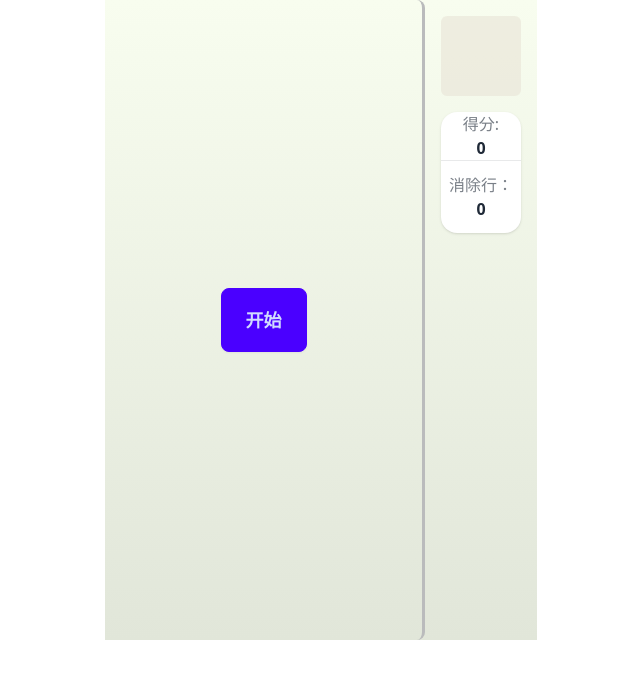
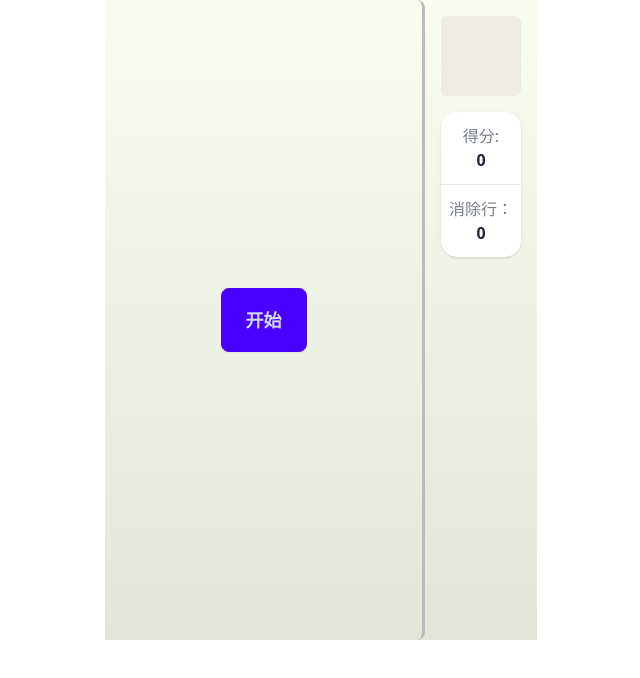
Before and after one commit to jinhuid/tetris, a Vue app: page / in a window 1280 px wide. Shown: the top 678 px of the page, without its empty margins (319-959 px from the left). Built offline with nearby package versions, Linux system fonts and the light colour scheme.

Commit message:
fix：correct class name

```diff
--- a/src/view/App.vue
+++ b/src/view/App.vue
@@ -32,7 +32,7 @@
         class="size-20 bg-[#e8e2d58c] rounded-md my-4"
         ref="nextBrickRef"></canvas>
       <div class="stats stats-vertical shadow w-20">
-        <div class="stat p-0 py3">
+        <div class="stat p-0 py-3">
           <div class="stat-title text-center">得分:</div>
           <div class="stat-value text-center text-base">
             {{ game?.state.score || 0 }}
```
